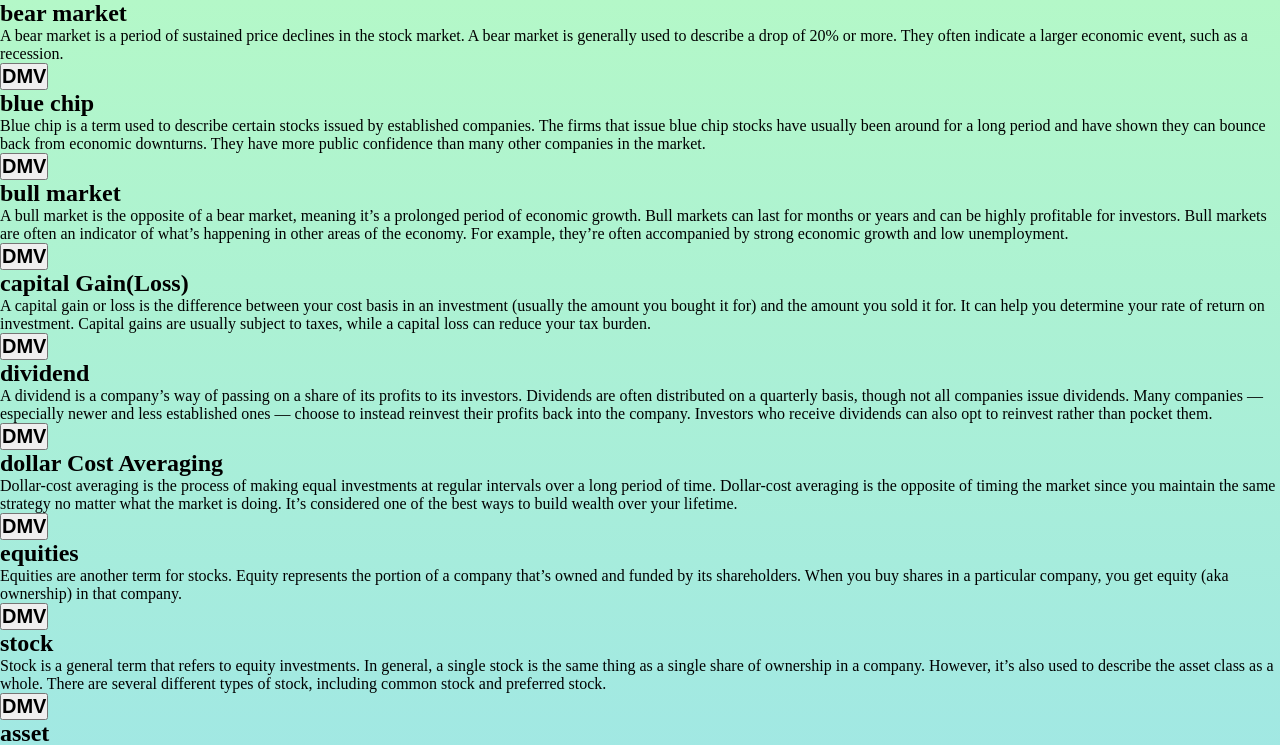
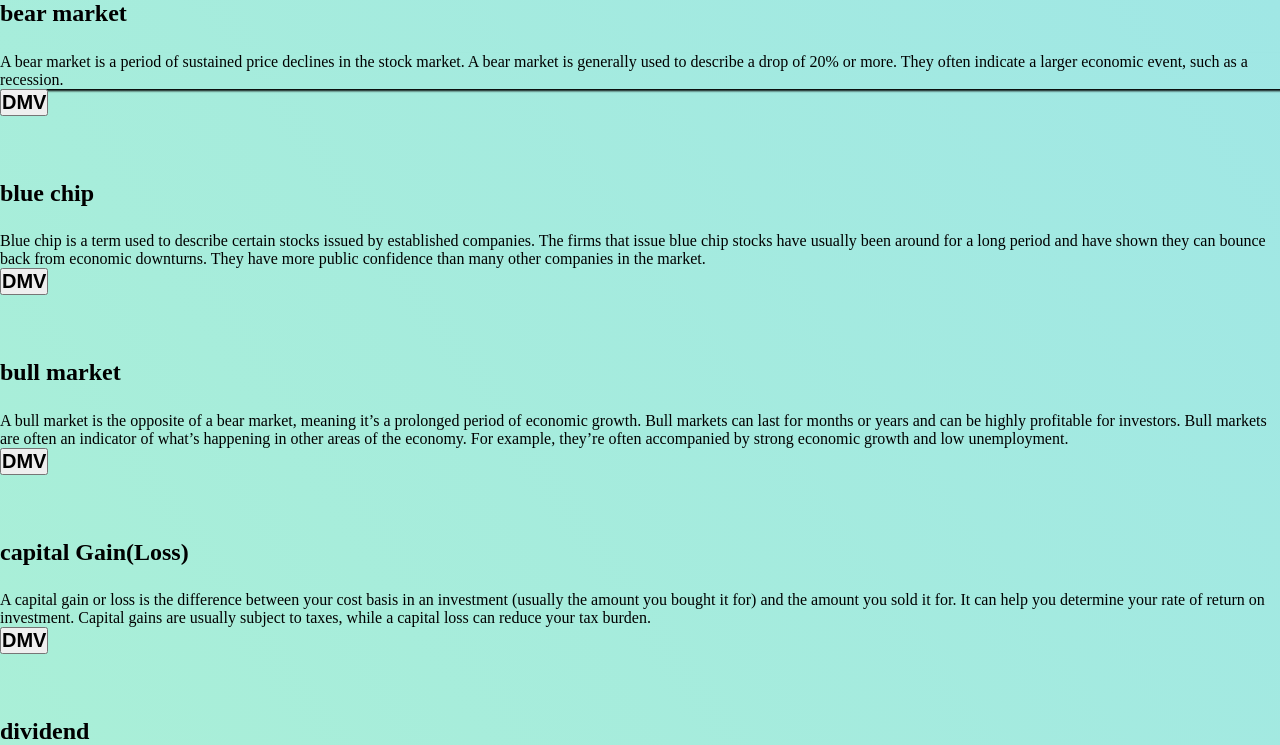
Before and after one commit to dopoku12/translator, a React (Create React App) app: page / in a window 1280 px wide. Shown: the top 745 px of the page. Built offline with nearby package versions, Linux system fonts and the light colour scheme.

Commit message:
small styling for words

```diff
--- a/src/Display.js
+++ b/src/Display.js
@@ -1,13 +1,14 @@
-
 const Display = ({ dmvDef, convertFun }) => {
     return (
         <ul>{
             dmvDef.map((i) => {
                 return (
-                    <li key={i.id}>
+                    <li className="words" key={i.id}>
+
                         <h1>
                             {i.term}
                         </h1>
+
                         <p>
                             {i.statues
                                 ?
@@ -26,11 +27,13 @@ const Display = ({ dmvDef, convertFun }) => {
                                             i.standard
                                     }
                                 </h2>
+
                             </button>
                         }
                     </li>
                 )
             })}
+
         </ul>
     )
 }
--- a/src/styleSheet/_display.scss
+++ b/src/styleSheet/_display.scss
@@ -1,12 +1,17 @@
-@use "./form";
+@mixin flex($direction) {
+  display: flex;
+  flex-direction: $direction;
+}
+
 ul {
   @include flex(column);
-  cursor: pointer;
-}
-li {
-  list-style: none;
-
-  &:hover p {
-    box-shadow: 2px 2px 2px 2px;
+  .words {
+    padding-bottom: 5%;
+    h1 {
+      padding-bottom: 2%;
+    }
+    &:hover p {
+      box-shadow: black 2px 2px 2px;
+    }
   }
 }
--- a/src/styleSheet/index.css
+++ b/src/styleSheet/index.css
@@ -45,17 +45,32 @@ form .BsArrow-btn {
     font-size: 1.2em;
   }
 }
+ul {
+  display: flex;
+  flex-direction: column;
+}
+ul .words {
+  padding-bottom: 5%;
+}
+ul .words h1 {
+  padding-bottom: 2%;
+}
+ul .words:hover p {
+  box-shadow: black 2px 2px 2px;
+}
+
 * {
   padding: 0%;
   margin: 0%;
 }
 
 .App {
-  background-image: linear-gradient(#b4f8c8, #a0e7e5);
-  display: flex;
-  justify-content: center;
+  background-image: linear-gradient(55deg, #b4f8c8, #a0e7e5 100%);
   background-repeat: no-repeat;
-  height: 100vh;
+  background-size: cover;
+}
+li {
+  list-style: none;
 }
 
 /*# sourceMappingURL=index.css.map */
--- a/src/styleSheet/index.scss
+++ b/src/styleSheet/index.scss
@@ -7,9 +7,12 @@
 }
 
 .App {
-  background-image: linear-gradient(#b4f8c8, #a0e7e5);
+  background-image: linear-gradient(55deg, #b4f8c8, #a0e7e5 100%);
   background-repeat: no-repeat;
-  height: 100vh;
+  background-size: cover;
   main {
   }
 }
+li {
+  list-style: none;
+}
```
Also changed, not shown: 1 other file (tests, documents, lock files or other folders).
